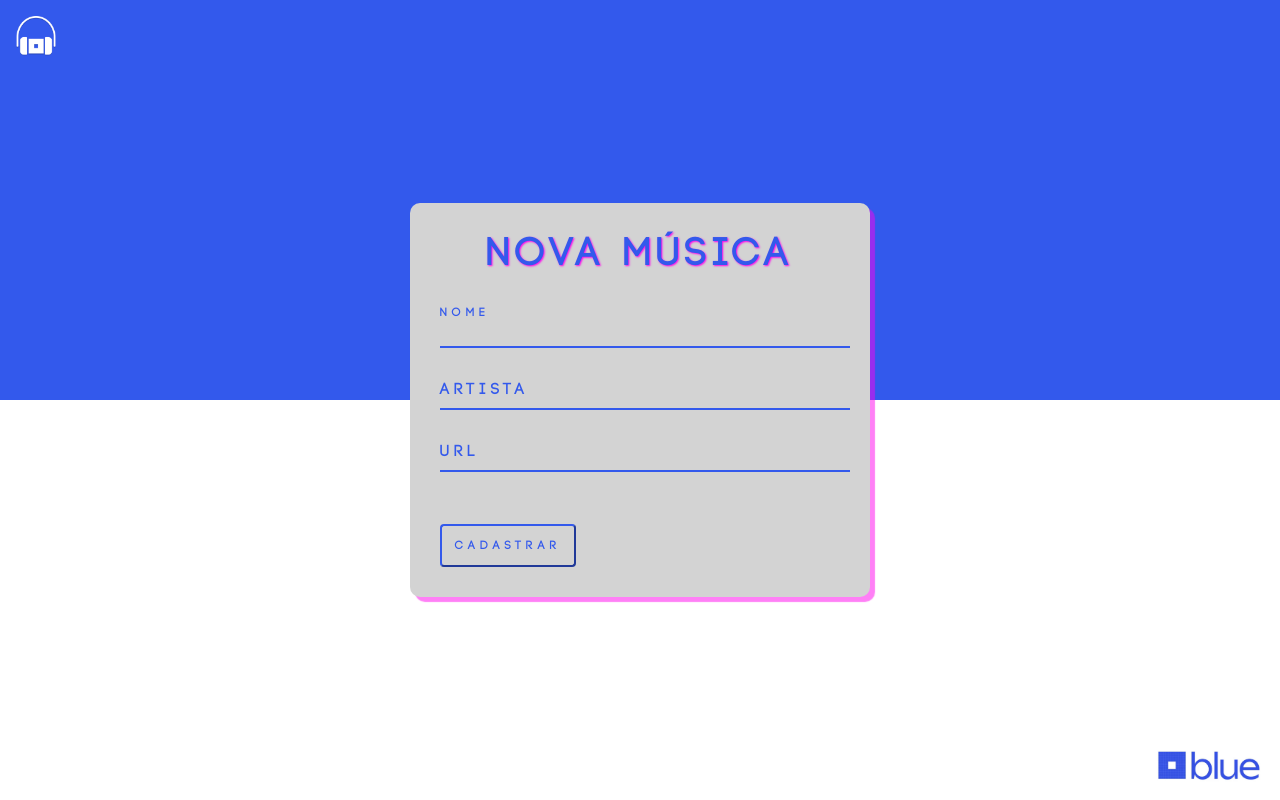
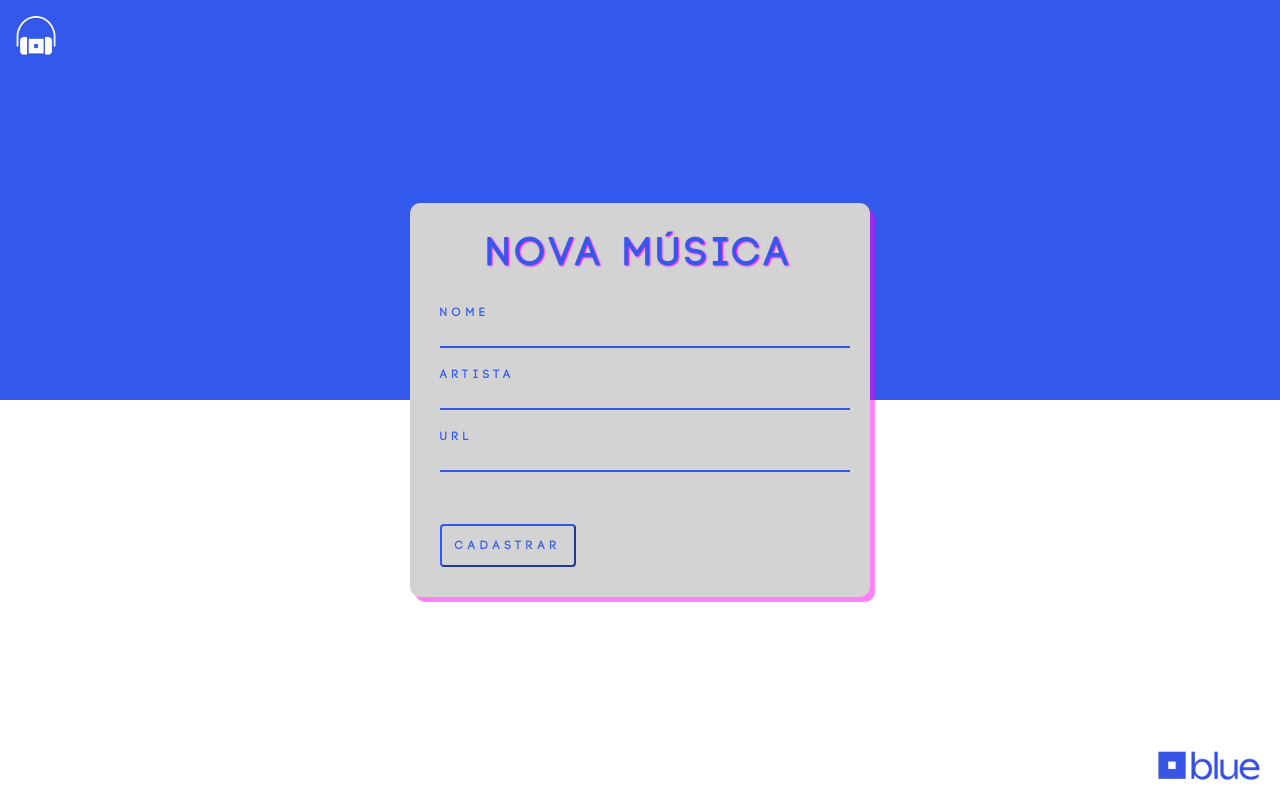
Before and after one commit to friarhob/BlueMusic, a Flask app: page /new in a window 1280 px wide, with the restyled element focused. Run offline with Flask 2, Linux system fonts and the light colour scheme.

```diff
--- a/static/css/styles.css
+++ b/static/css/styles.css
@@ -163,7 +163,8 @@ section#new {
     height: 100%;
     display: flex;
     justify-content: center;
-    align-items: center;;
+    align-items: center;
+    ;
 }
 
 section#new a img#home {
@@ -208,7 +209,7 @@ section#new div.label-float input {
     border: 0;
     border-bottom: 2px solid #3359ec;
     background-color: transparent;
-    outline:none;
+    outline: none;
     min-width: 180px;
     font-size: 16px;
     transition: all 0.3s ease-out;
@@ -218,12 +219,13 @@ section#new div.label-float input {
 section#new div.label-float label {
     color: #3359ec;
     position: absolute;
-    top:0;
-    left:0;
+    top: 0;
+    left: 0;
     margin-top: 13px;
 }
 
-section#new div.label-float input:focus + label {
+section#new div.label-float input:focus+label,
+section#new div.label-float input:valid+label {
     margin-top: 0px;
     font-size: 12px;
 }
```
